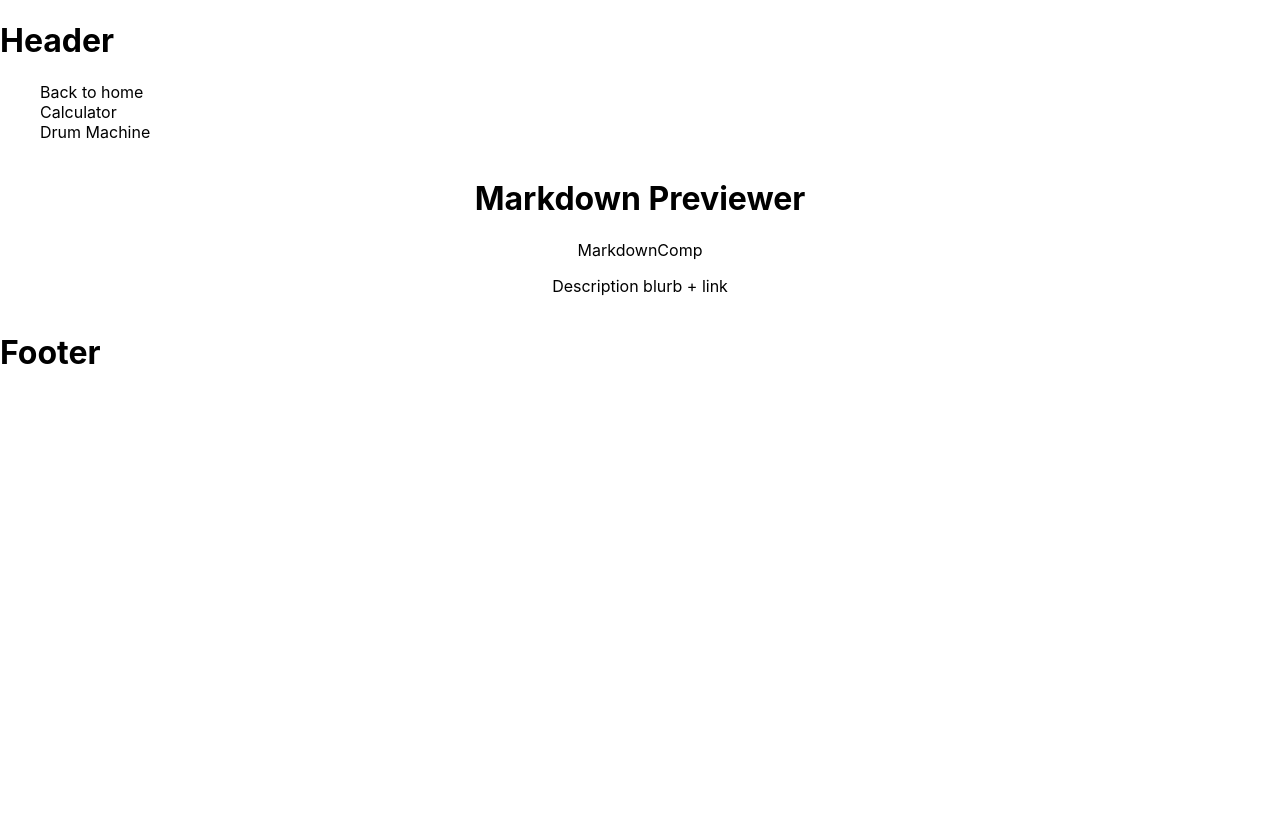
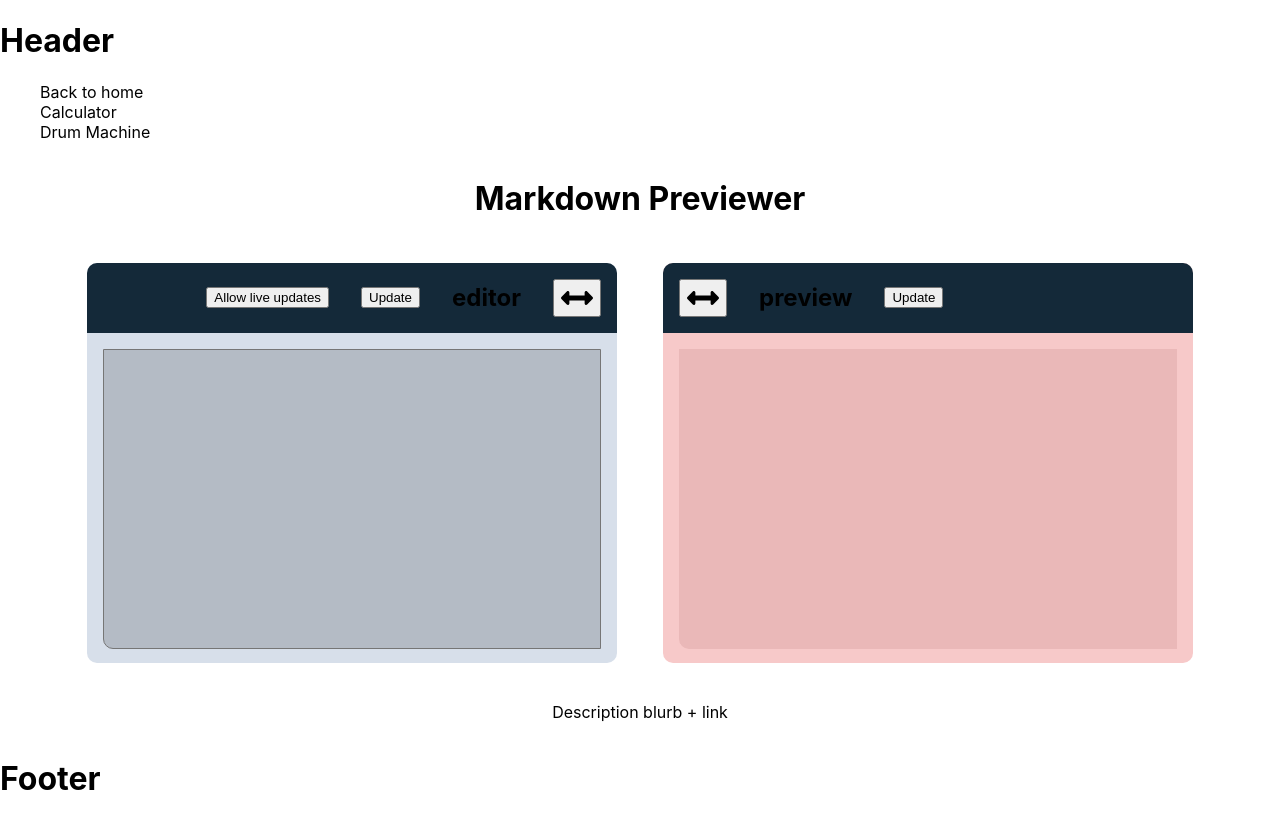
Before and after one commit to nic-vo/nv-portfolio, a Next.js app: page /fcc/Markdown in a window 1280 px wide. Built offline with nearby package versions, Linux system fonts and the light colour scheme.

Commit message:
Init the markdown previewer comp and its styling
Basic mobile stuff

```diff
--- a/components/fcc/markdown/MarkdownComp.js
+++ b/components/fcc/markdown/MarkdownComp.js
@@ -1,9 +1,84 @@
-import markdownStyles from './MarkdownComp.module.css';
+import { useState, useEffect, useCallback } from 'react';
+
+import { parse as mParse } from 'marked';
+import { sanitize } from 'dompurify';
+
+import { FaArrowsAltH } from 'react-icons/fa';
+import markLook from './MarkdownComp.module.css';
 
 const MarkdownComp = () => {
+	const [allowLiveUpdates, setAllowLiveUpdates] = useState(false);
+	const [input, setInput] = useState("");
+	const [output, setOutput] = useState(null);
+	const [toggleEditor, setToggleEditor] = useState(false);
+	const [togglePreview, setTogglePreview] = useState(false);
+
+	const editorToggle = useCallback((e) => {
+		e.preventDefault();
+		setToggleEditor(prev => { return !prev });
+	}, [toggleEditor]);
+
+	const previewToggle = useCallback((e) => {
+		e.preventDefault();
+		setTogglePreview(prev => { return !prev });
+	}, [togglePreview]);
+
+	const allowUpdatesOnClick = useCallback((e) => {
+		e.preventDefault();
+		setAllowLiveUpdates(prev => { return !prev });
+	}, [allowLiveUpdates]);
+
+	const textareaOnChange = useCallback((e) => {
+		setInput(e.target.value);
+	}, [input]);
+
+	const googleLinkProcessor = (string) => {
+		return string.replaceAll(/file\/d\//g, "uc?id=").replaceAll(/\/view\?usp\=share_link/g, "").replaceAll(/\/view\?usp\=sharing/g, "");
+	};
+
+	const markedHandler = () => {
+		const start = new Date();
+		const dirty = mParse(googleLinkProcessor(input));
+		setOutput(sanitize(dirty, { USE_PROFILES: { html: true } }));
+		const end = new Date();
+		console.log(end.getMilliseconds() - start.getMilliseconds());
+	};
+
+	const updatePreview = useCallback((e) => {
+		e.preventDefault();
+		markedHandler();
+	}, [input]);
+
+	useEffect(() => {
+		if (allowLiveUpdates === true) {
+			markedHandler();
+		};
+	}, [allowLiveUpdates, input])
+
 	return (
-		<section>
-			MarkdownComp
+		<section className={markLook.section}>
+			<code className={markLook.why}>Why are you doing this on mobile?</code>
+			<div className={`${markLook.editor} ${markLook.pane} ${toggleEditor === true ? markLook.toggled : togglePreview === true ? markLook.hidden : markLook.both}`}>
+				<header className={markLook.header}>
+					<button onClick={allowUpdatesOnClick}>{allowLiveUpdates ? "Block" : "Allow"} live updates</button>
+					<button onClick={updatePreview}>Update</button>
+					<h2>
+						editor
+					</h2>
+					<button className={markLook.paneToggler} onClick={editorToggle}><FaArrowsAltH /></button>
+				</header>
+				<textarea className={markLook.textarea} disabled={togglePreview} onChange={textareaOnChange} />
+			</div>
+			<div className={`${markLook.preview} ${markLook.pane} ${togglePreview === true ? markLook.toggled : toggleEditor === true ? markLook.hidden : markLook.both}`}>
+				<header className={markLook.header}>
+					<button className={markLook.paneToggler} onClick={previewToggle}><FaArrowsAltH /></button>
+					<h2>
+						preview
+					</h2>
+					<button onClick={updatePreview}>Update</button>
+				</header>
+				<div className={markLook.output} dangerouslySetInnerHTML={{ __html: output }} />
+			</div>
 		</section>
 	);
 };
--- a/components/fcc/markdown/MarkdownComp.module.css
+++ b/components/fcc/markdown/MarkdownComp.module.css
@@ -0,0 +1,144 @@
+.section {
+	width: 90%;
+	display: flex;
+	flex-direction: column;
+	align-items: center;
+	justify-content: space-between;
+}
+
+@media (min-aspect-ratio: 1) {
+	.section {
+		flex-direction: row;
+	}
+}
+
+.pane {
+	margin: 2%;
+	border-radius: 10px;
+	transition: width var(--medium-transition), opacity var(--medium-transition), height var(--medium-transition);
+}
+
+.header {
+	display: flex;
+	flex-direction: row;
+	align-items: center;
+	border-top-left-radius: 10px;
+	border-top-right-radius: 10px;
+	background-color: #142939;
+	overflow-x: hidden;
+}
+
+.header h2 {
+	margin: 1rem;
+}
+
+.header button {
+	margin: 1rem;
+}
+
+.textarea {
+	width: calc(100% - 2rem);
+	height: 75%;
+	padding: 1rem;
+	margin: 1rem;
+	overflow-y: auto;
+	resize: none;
+	border-bottom-left-radius: 10px;
+	scrollbar-width: thin;
+	background-color: #b4bbc5;
+	color: var(--global-background);
+}
+
+.editor {
+	background-color: #D7DFEA;
+}
+
+.editor .header {
+	justify-content: flex-end;
+}
+
+.preview {
+	background-color: #F7C9C9;
+}
+
+.preview .header {
+	justify-content: flex-start;
+}
+
+.output {
+	height: 75%;
+	width: calc(100% - 2rem);
+	padding: 1rem;
+	margin: 1rem;
+	background-color: #eab8b8;
+	overflow-y: auto;
+	border-bottom-left-radius: 10px;
+	scrollbar-width: thin;
+	overflow-wrap: break-word;
+}
+
+.output * {
+	margin: 1rem;
+	color: var(--global-background);
+}
+
+.output a {
+	margin: 0;
+	font-weight: bold;
+}
+
+.output img {
+	height: auto;
+	width: 100%;
+}
+
+.both {
+	height: 50vh;
+	width: 90%;
+	opacity: 1;
+}
+
+
+.toggled {
+	width: 90%;
+	opacity: 1;
+}
+
+.hidden {
+	width: 0%;
+	opacity: 0;
+}
+
+
+@media (min-aspect-ratio: 1) {
+	.both {
+		width: 50%;
+		height: 50vh;
+	}
+}
+
+.paneToggler {
+	display: none;
+}
+
+.paneToggler svg {
+	display: block;
+	margin: auto;
+	font-size: 2rem;
+}
+
+@media (min-aspect-ratio: 1) {
+	.paneToggler {
+		display: block;
+	}
+}
+
+.why {
+	display: block;
+}
+
+@media (min-aspect-ratio: 8/9) {
+	.why {
+		display: none;
+	}
+}
```
